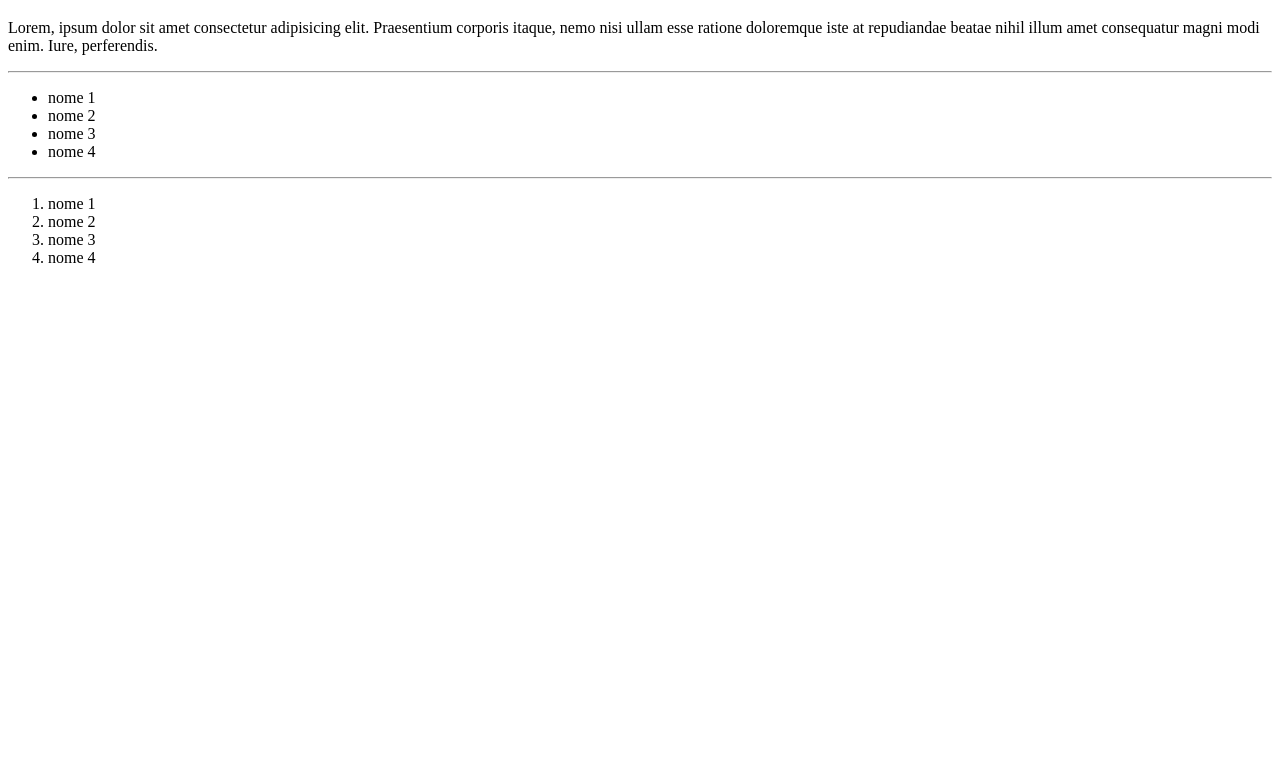
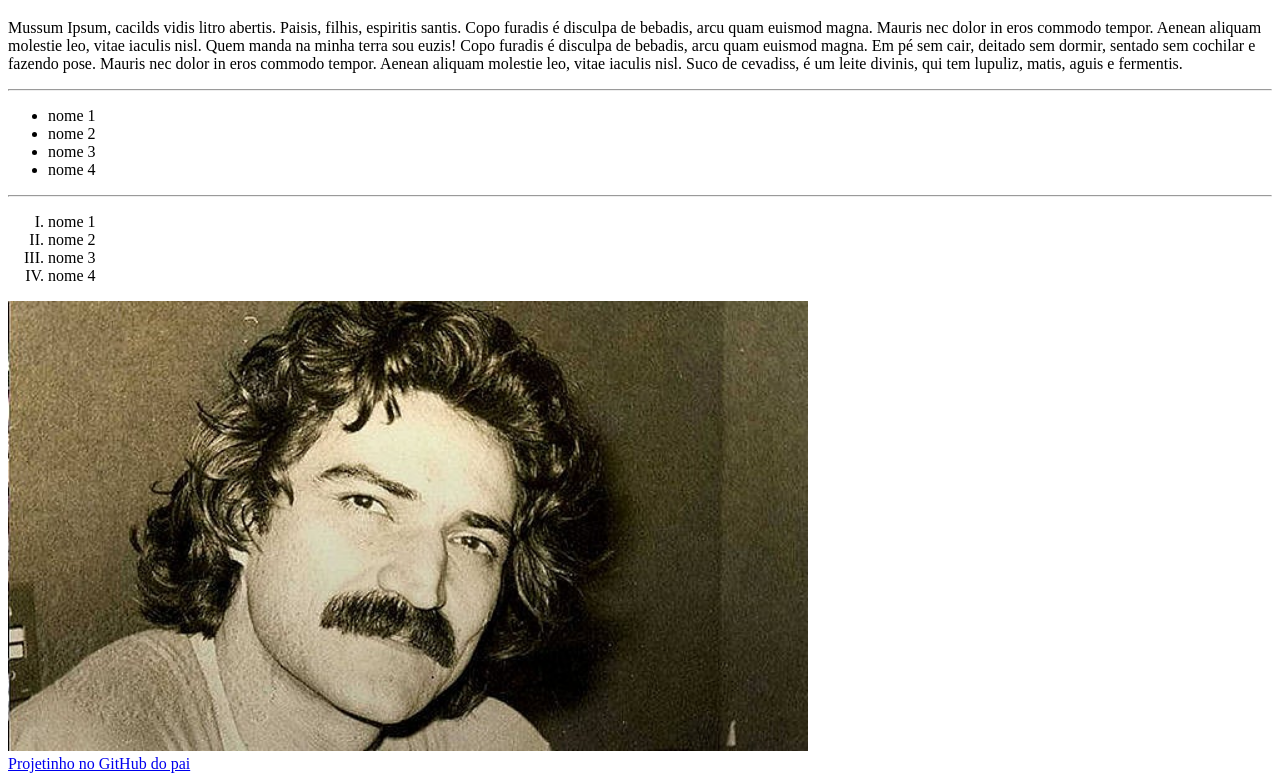
Before and after one commit to Nevek20/HTML, a plain HTML site: page curriculo/index.html in a window 1280 px wide. Shown: the part 61-842 px from the top of the page. Before the commit the page ends 800 px from the top, so only its background shows below. Drawn offline with Linux system fonts and the light colour scheme.

Commit message:
atividade 1

```diff
--- a/curriculo/index.html
+++ b/curriculo/index.html
@@ -7,7 +7,8 @@
 </head>
 <body>
     <h1>Matheus Guida</h1>
-    <p>Lorem, ipsum dolor sit amet consectetur adipisicing elit. Praesentium corporis itaque, nemo nisi ullam esse ratione doloremque iste at repudiandae beatae nihil illum amet consequatur magni modi enim. Iure, perferendis.</p>
+    <p>Mussum Ipsum, cacilds vidis litro abertis.  Paisis, filhis, espiritis santis. Copo furadis é disculpa de bebadis, arcu quam euismod magna. Mauris nec dolor in eros commodo tempor. Aenean aliquam molestie leo, vitae iaculis nisl. Quem manda na minha terra sou euzis!
+        Copo furadis é disculpa de bebadis, arcu quam euismod magna. Em pé sem cair, deitado sem dormir, sentado sem cochilar e fazendo pose. Mauris nec dolor in eros commodo tempor. Aenean aliquam molestie leo, vitae iaculis nisl. Suco de cevadiss, é um leite divinis, qui tem lupuliz, matis, aguis e fermentis.</p>
     <hr>
     <ul>
         <li>nome 1</li>
@@ -16,11 +17,14 @@
         <li>nome 4</li>
     </ul>
     <hr>
-    <ol>
+    <ol type = "I">
         <li>nome 1</li>
         <li>nome 2</li>
         <li>nome 3</li>
         <li>nome 4</li>
     </ol>
+    <img src="image_processing20200201-29235-1cxef35.jpg" alt="Um rapaz latino americano" width="800" >
+    <br>
+    <a href="https://github.com/Nevek20/HTML" target="_blank"> Projetinho no GitHub do pai</a>
 </body>
 </html>
```
Also changed, not shown: curriculo/342490790-256-k863698.jpg (added), curriculo/image_processing20200201-29235-1cxef35.jpg (added).
